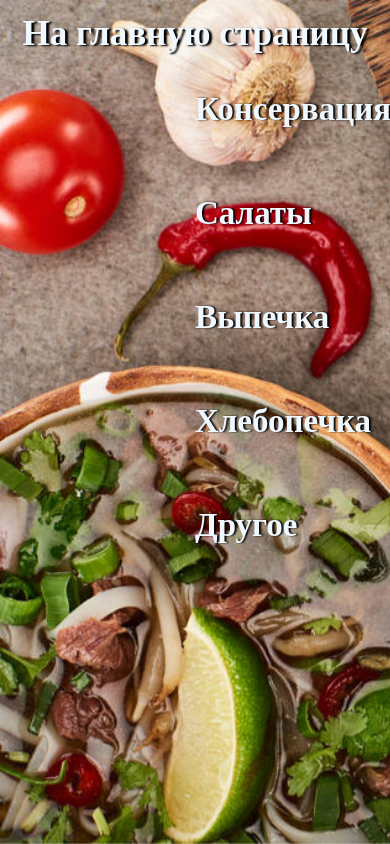
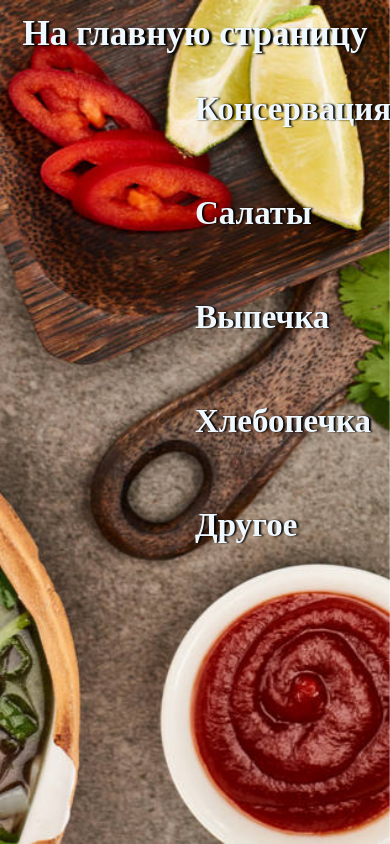
Before and after one commit to Alisa1403/Irina-s_recipe_book, a plain HTML site: page index.html in a window 390 px wide. Drawn offline with Linux system fonts and the light colour scheme.

Commit message:
Edited Style.css

```diff
--- a/CSS/Style.css
+++ b/CSS/Style.css
@@ -51,7 +51,7 @@ a {
 
 img.background {
   width: 100%;
-  height: auto;
+  height: 100%;
   position: fixed;
   top: 0;
   left: 0;
@@ -93,13 +93,7 @@ img.background {
   .category-item {
     max-width: none;
   }
-  img.background {
-    width: auto;
-    height: 100%;
-    position: fixed;
-    top: 0;
-    left: 0;
-  }
+
 }
 
 @media (max-width: 576px) {
@@ -112,37 +106,19 @@ img.background {
   .category-item {
     font-size: 75%;
   }
-  img.background {
-    width: auto;
-    height: 100%;
-    position: fixed;
-    top: 0;
-    left: 0;
-  }
+
 }
 
 @media (max-width: 426px) {
   .category-list {
     grid-template-columns: repeat(1, 1fr);
   }
-  img.background {
-    width: auto;
-    height: 100%;
-    position: fixed;
-    top: 0;
-    left: 0;
-  }
+
 }
 
 @media (max-width: 376px) {
   .category-list {
     grid-template-columns: repeat(1, 1fr);
   }
-  img.background {
-    width: auto;
-    height: 100%;
-    position: fixed;
-    top: 0;
-    left: 0;
-  }
+
 }
```
